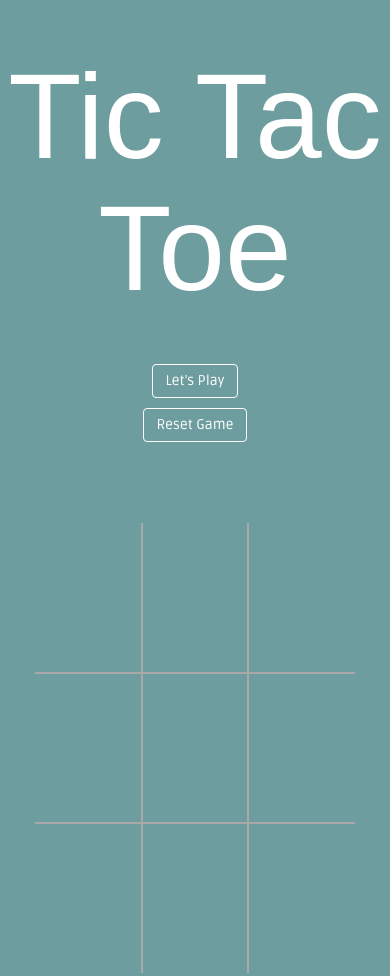
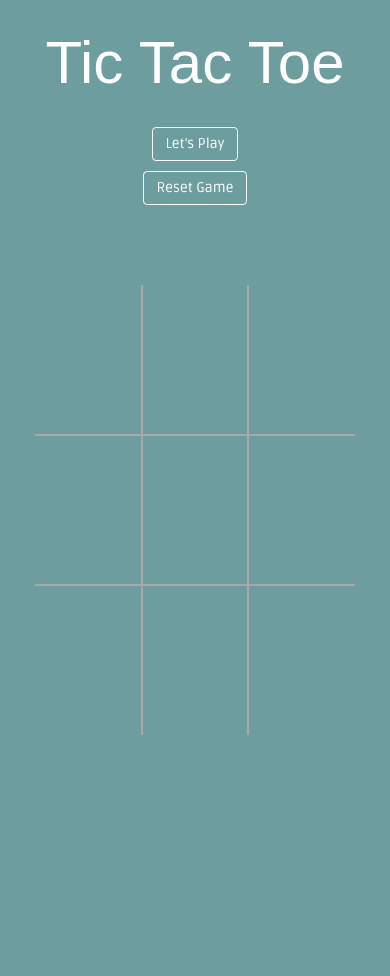
Before and after one commit to syomo1103/Tic-Tac-Toe, a plain HTML site: page index.html in a window 390 px wide. After the commit the page ends 844 px from the top, so only its background shows below. Drawn offline with nearby package versions, Linux system fonts and the light colour scheme; a web font is replaced by a local one.

Commit message:
responsive updates

```diff
--- a/index.html
+++ b/index.html
@@ -2,6 +2,7 @@
 <html>
 <head>
   <meta charset="utf-8">
+  <meta name="viewport" content="width=device-width" />
   <meta http-equiv="X-UA-Compatible" content="IE=edge">
   <title>Tic Tac Toe</title>
   <link href="https://fonts.googleapis.com/css?family=Montserrat+Subrayada|Ruda" rel="stylesheet">
@@ -12,13 +13,13 @@
 <body class="text-center">
   <h1 id="main-title">Tic Tac Toe</h1>
   <br>
-  <br>
   <div id="top-row" class="row">
-    <div id="buttons" class="col-md-4 col-md-offset-2">
+    <div id="message" class="col-md-4 col-md-offset-2"></div>
+    <!-- <br> -->
+    <div id="buttons" class="col-md-4">
       <p><button class="btn btn-default" id="start">Let's Play</button></p>
       <p><button class="btn btn-default" id="reset">Reset Game</button></p>
     </div>
-    <div id="message" class="col-md-4"></div>
   </div>
   <br>
   <div id="board" class="container">
--- a/style.css
+++ b/style.css
@@ -13,8 +13,8 @@ body {
     margin: 50px;
   }
   #main-title {
-    font-size: 120px;
-    padding-top: 30px;
+    font-size: 60px;
+    padding-top: 10px;
   }
   #message {
     width: 100%;
```
